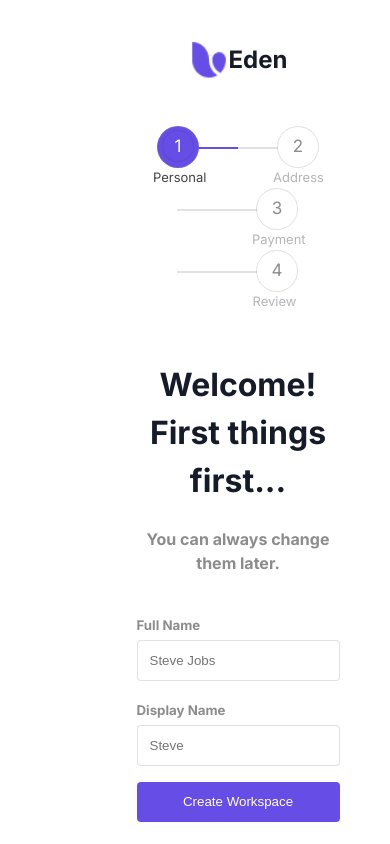
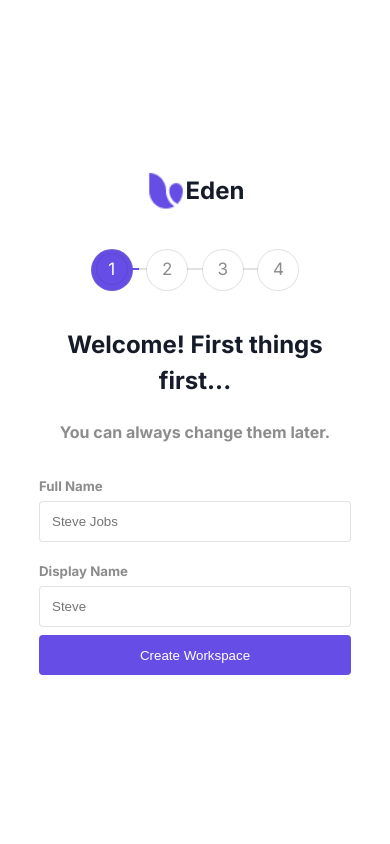
Before and after one commit to abhinavthapa1998/onboarding-ui, a React (Vite) app: page / in a window 390 px wide. Built offline with nearby package versions, Linux system fonts and the light colour scheme.

Commit message:
Pre-Cleanup

```diff
--- a/src/components/Card.tsx
+++ b/src/components/Card.tsx
@@ -13,7 +13,11 @@ function Card({ id, icon, heading, subHeading, activeID, handleClick }: Props) {
       onClick={() => handleClick(id)}
       className={`cardContainer ${activeID === id && "active"}`}
     >
-      <img className="personIcon" src={icon} alt="person" />
+      <img
+        className={`personIcon ${activeID === id && "activeIcon"}`}
+        src={icon}
+        alt="person"
+      />
       <h4>{heading}</h4>
       <span className="bodyText">{subHeading}</span>
     </div>
--- a/src/components/ProgressBar.tsx
+++ b/src/components/ProgressBar.tsx
@@ -13,7 +13,6 @@ function ProgressBar({ formNumber, formSelector }: Props) {
         className={`circle ${formNumber >= 0 && "done"}`}
       >
         <span className="label">1</span>
-        <span className="title">Personal</span>
       </div>
 
       <span
@@ -27,7 +26,6 @@ function ProgressBar({ formNumber, formSelector }: Props) {
         className={`circle ${formNumber >= 1 && "done"}`}
       >
         <span className="label">2</span>
-        <span className="title">Address</span>
       </div>
 
       <span
@@ -41,7 +39,6 @@ function ProgressBar({ formNumber, formSelector }: Props) {
         className={`circle ${formNumber >= 2 && "done"}`}
       >
         <span className="label">3</span>
-        <span className="title">Payment</span>
       </div>
 
       <span
@@ -55,7 +52,6 @@ function ProgressBar({ formNumber, formSelector }: Props) {
         className={`circle ${formNumber >= 3 && "done"}`}
       >
         <span className="label">4</span>
-        <span className="title">Review</span>
       </div>
     </div>
   );
--- a/src/scss/base/_container.scss
+++ b/src/scss/base/_container.scss
@@ -18,3 +18,9 @@ input {
 body {
   line-height: 1.5;
 }
+
+@media (max-width: 820px) {
+  h1 {
+    font-size: 24px;
+  }
+}
--- a/src/scss/components/_card.scss
+++ b/src/scss/components/_card.scss
@@ -6,6 +6,7 @@
   width: 30%;
   border: solid 2px $grey;
   border-radius: $border-radius;
+  transition: 0.4s ease all;
   cursor: pointer;
   h4 {
     color: $black;
@@ -22,8 +23,21 @@
 .personIcon {
   height: 20px;
   width: 20px;
+  transition: 0.4s ease all;
+}
+
+.personIcon.activeIcon {
+  filter: invert(41%) sepia(89%) saturate(4609%) hue-rotate(237deg)
+    brightness(90%) contrast(98%);
 }
 
 .bodyText {
   color: $grey;
 }
+
+@media (max-width: 768px) {
+  .cardContainer {
+    width: 80%;
+    margin-bottom: 1rem;
+  }
+}
--- a/src/scss/components/_cards.scss
+++ b/src/scss/components/_cards.scss
@@ -6,3 +6,10 @@
   width: 100%;
   background: $white;
 }
+
+@media (max-width: 768px) {
+  .cardsContainer {
+    flex-direction: column;
+    align-items: center;
+  }
+}
--- a/src/scss/components/_form-button.scss
+++ b/src/scss/components/_form-button.scss
@@ -2,13 +2,20 @@
 
 .formButton {
   border-radius: 4px;
+  margin-bottom: 1rem;
   display: flex;
   align-items: center;
   justify-content: center;
   border: none;
   padding: 1.5em;
   height: 30px;
-  width: 100%;
+  width: 90%;
   color: $white;
   background: $primary;
 }
+
+@media (max-width: 768px) {
+  .formButton {
+    width: 100%;
+  }
+}
--- a/src/scss/components/_form.scss
+++ b/src/scss/components/_form.scss
@@ -2,7 +2,7 @@
 .formContainer {
   display: flex;
   flex-direction: column;
-  width: 100%;
+  width: 90%;
   h5 {
     color: $grey;
     margin: 4px 0px;
@@ -44,3 +44,9 @@
 .optional {
   color: $grey-transparent;
 }
+
+@media (max-width: 768px) {
+  .formContainer {
+    width: 100%;
+  }
+}
--- a/src/scss/components/_main-card.scss
+++ b/src/scss/components/_main-card.scss
@@ -1,12 +1,21 @@
 .main-card {
-  width: 30%;
+  width: 40%;
   height: 80%;
   display: grid;
   grid-template-rows: auto;
   row-gap: 8px;
   justify-items: center;
-  // flex-direction: column;
-  // align-items: center;
-  // justify-content: center;
-  // align-items: center;
 }
+
+@media (max-width: 768px) {
+  .main-card {
+    width: 70%;
+    row-gap: 0px;
+  }
+}
+
+@media (max-width: 425px) {
+  .main-card {
+    width: 80%;
+  }
+}
--- a/src/scss/components/_progress-bar.scss
+++ b/src/scss/components/_progress-bar.scss
@@ -2,29 +2,31 @@
 
 /* Form Progress */
 .progress {
-  width: 90%;
-  margin: 20px auto;
+  width: 100%;
+  margin: 20px 0px;
   text-align: center;
+  white-space: nowrap;
 }
 .progress .circle,
 .progress .bar {
   display: inline-block;
   background: $white;
-  width: 40px;
-  height: 40px;
   border-radius: 40px;
+  transition: 0.4s ease all;
 }
 .progress .circle {
   border: solid 1px $grey-transparent;
   cursor: pointer;
+  width: 40px;
+  height: 40px;
 }
 
 .progress .bar {
   position: relative;
   background: $grey-transparent;
-  width: 80px;
+  width: 20%;
   height: 1.5px;
-  top: -33px;
+  top: -5px;
   margin-left: -1px;
   margin-right: -1px;
   border-left: none;
@@ -40,6 +42,7 @@
   margin-top: 3px;
   color: $grey;
   font-size: 17px;
+  transition: 0.4s ease all;
 }
 .progress .circle .title {
   color: #b5b5ba;
@@ -52,14 +55,17 @@
 .progress .bar.done,
 .progress .circle.done {
   background: $primary;
+  transition: 0.4s ease all;
 }
 .progress .bar.active {
   background: linear-gradient(to right, $primary 50%, $grey-transparent 50%);
+  transition: 0.4s ease all;
 }
 .progress .circle.done .label {
   color: #fff;
   background: $primary;
   box-shadow: inset 0 0 2px rgba(0, 0, 0, 0.2);
+  transition: 0.4s ease all;
 }
 .progress .circle.done .title {
   color: #444;
@@ -68,7 +74,20 @@
   color: $white;
   background: $primary;
   box-shadow: inset 0 0 2px rgba(0, 0, 0, 0.2);
+  transition: 0.4s ease all;
 }
 .progress .circle.active .title {
   color: $primary;
 }
+
+@media (max-width: 940px) {
+  .progress .bar {
+    width: 10%;
+  }
+}
+
+@media (max-width: 768px) {
+  .progress .bar {
+    width: 5%;
+  }
+}
--- a/src/scss/components/_success-icon.scss
+++ b/src/scss/components/_success-icon.scss
@@ -16,3 +16,6 @@
   filter: invert(100%) sepia(0%) saturate(7500%) hue-rotate(233deg)
     brightness(100%) contrast(102%);
 }
+
+@media (max-width: 425px) {
+}
```
